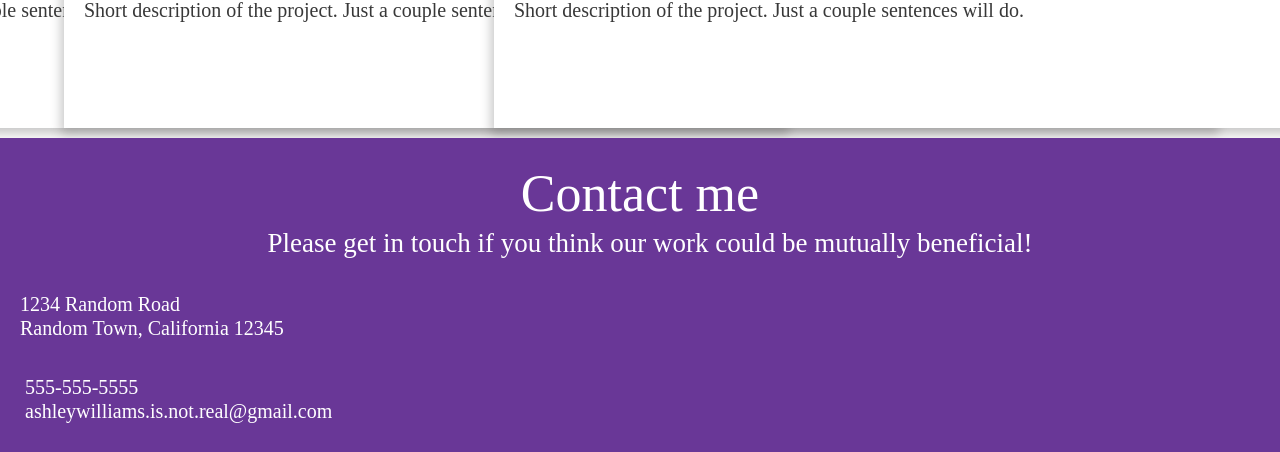
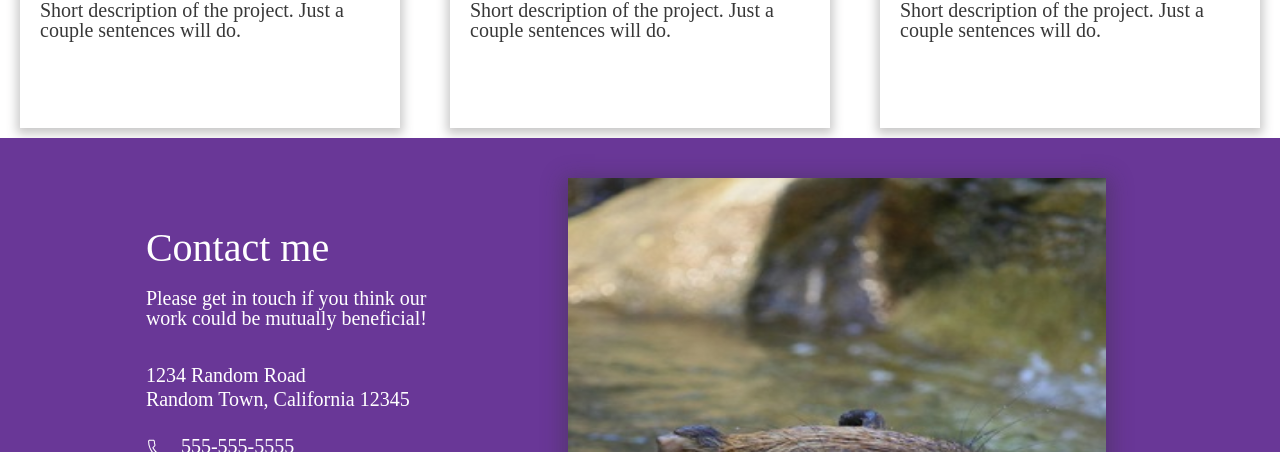
Before and after one commit to sub-pr1me/Project-Homepage, a website built with webpack: page src/template.html in a window 1280 px wide. Shown: the part 1766-2218 px from the top of the page. Built offline with nearby package versions, Linux system fonts and the light colour scheme.

Commit message:
build: add bottom tablet section

```diff
--- a/src/styles.css
+++ b/src/styles.css
@@ -49,7 +49,7 @@ table {
 /* //////////////////////////////////////////////////////// */
 
 /* * {
-	outline: rgb(255, 247, 135) 1px solid;
+	outline: rgb(70, 31, 241) 1px solid;
 } */
 
 .c1{
@@ -339,11 +339,11 @@ picture {
 
 @media (min-width: 600px) {
 	.content {
-		top: -45vh;
+		top: -58vh;
 	}
 
 	.background {
-		height: 45vh;
+		height: 58vh;
 		transform: rotate(-15deg);
 	}
 
@@ -354,7 +354,7 @@ picture {
 
 	.header_content {
 		display: block;
-		padding: 4vh 10vw;
+		padding: 5vh 10vw;
 	}
 
 	.name {
@@ -381,7 +381,7 @@ picture {
 
 	.info {
 		background-color: white;
-		min-width: 485px;
+		min-width: 510px;
 		width: 78vw;
 		height: fit-content;
 		box-shadow: 0px 3px 10px 3px rgba(88, 86, 86, 0.329);
@@ -414,7 +414,7 @@ picture {
 
 
 	.main_content {
-		margin: 0px 8vw;
+		margin: 0px 0px 100px 0px;
 		justify-content: flex-start;
 		width: 615px;
 		height: fit-content;
@@ -453,6 +453,7 @@ picture {
 	}
 
 	.project_info {
+		width: inherit;
 		height: 140px;
 		background-color: white;
 	}
@@ -482,18 +483,79 @@ picture {
 		width: 20px;
 	}
 
+	footer {
+		height: 66vh;
+		font-size: 50px;
+	}
 
+	.footer_content {
+		flex-direction: row;
+		height: fit-content;
+		width: 90vw;
+		justify-content: center;
+		align-items: flex-start;
+		padding: 40px 40px 0px 50px;
+		gap: 80px;
+	}
 
+	footer div.footer_text {
+		margin-bottom: 0px;
+		margin-top: 50px;
+		width: fit-content;
+	}
 
+	h3 {
+		align-self: flex-start;
+		font-size: 40px;
+		margin-top: 0px;
+		margin-bottom: 20px;
+	}
 
+	.footer_paragraph {
+		font-size: 20px;
+		max-width: 300px;
+		align-self: flex-start;
+	}
 
+	.footer_paragraph,
+	.address,
+	.phone,
+	.email {
+		padding-left: 0px;
+	}
 
+	.address {
+		margin-bottom: 20px;
+	}
 
+	.phone {
+		margin-bottom: 10px;
+	}
 
+	.email {
+		margin-bottom: 25px;
+	}
 
+	footer img.tel,
+	footer img.mail {
+		display: block;
+		height: 30px;
+		margin-right: 5px;
+	}
 
-	footer {
-		font-size: 50px;
+	.footer_icons {
+		align-self: flex-start;
+		gap: 30px;
+	}
+
+	footer .git,
+	footer .lin,
+	footer .twi {
+		width: 35px;
+	}
+
+	footer picture img {
+		transform: translateX(%);
 	}
 }
 
@@ -564,12 +626,15 @@ picture {
 		padding-bottom: 30px;
 		transform: translateY(2%);
 		box-shadow: 0px 3px 10px 3px rgba(88, 86, 86, 0.329);
+		display: flex;
+		flex-direction: column;
+		justify-content: space-between;
 	}
 
 	h1 {
 		font-size: 52px;
 		text-align: left;
-		margin: 27px 0px 30px 0px;
+		margin: 27px 0px 0px 0px;
 		padding: 18px 18px 0px 27px;
 		transform: translateX(0%);
 	}
@@ -579,14 +644,14 @@ picture {
 		line-height: 36px;
 		margin-bottom: 0px;
 		padding: 0px 40px 27px 27px;
+		justify-self: flex-start;
 
 	}
 
 	.icons_container {
-		justify-self: flex-end;
-		padding: 0px 54px 27px 27px;
-		margin-top: 36px;
+		padding: 0px 54px 0px 27px;
 		gap: 25px;
+		align-self: flex-end;
 	}
 
 	.top_icons {
@@ -641,6 +706,7 @@ picture {
 	}
 
 	.project_info {
+		width: inherit;
 		height: 190px;
 		background-color: white;
 	}
--- a/src/template.html
+++ b/src/template.html
@@ -154,6 +154,7 @@
                 </div>
                 <picture>
                     <source srcset="img/mob_bott.jpg" media="(max-width: 599px)">
+                    <source srcset="img/tab_bott.jpg" media="(min-width: 600px)">
                     <img class="low_shadow" src="img/mob_bott.jpg" alt="Capybara portrait">
                 </picture>
             </div>
```
Also changed, not shown: src/img/tab_bott.jpg (added).
